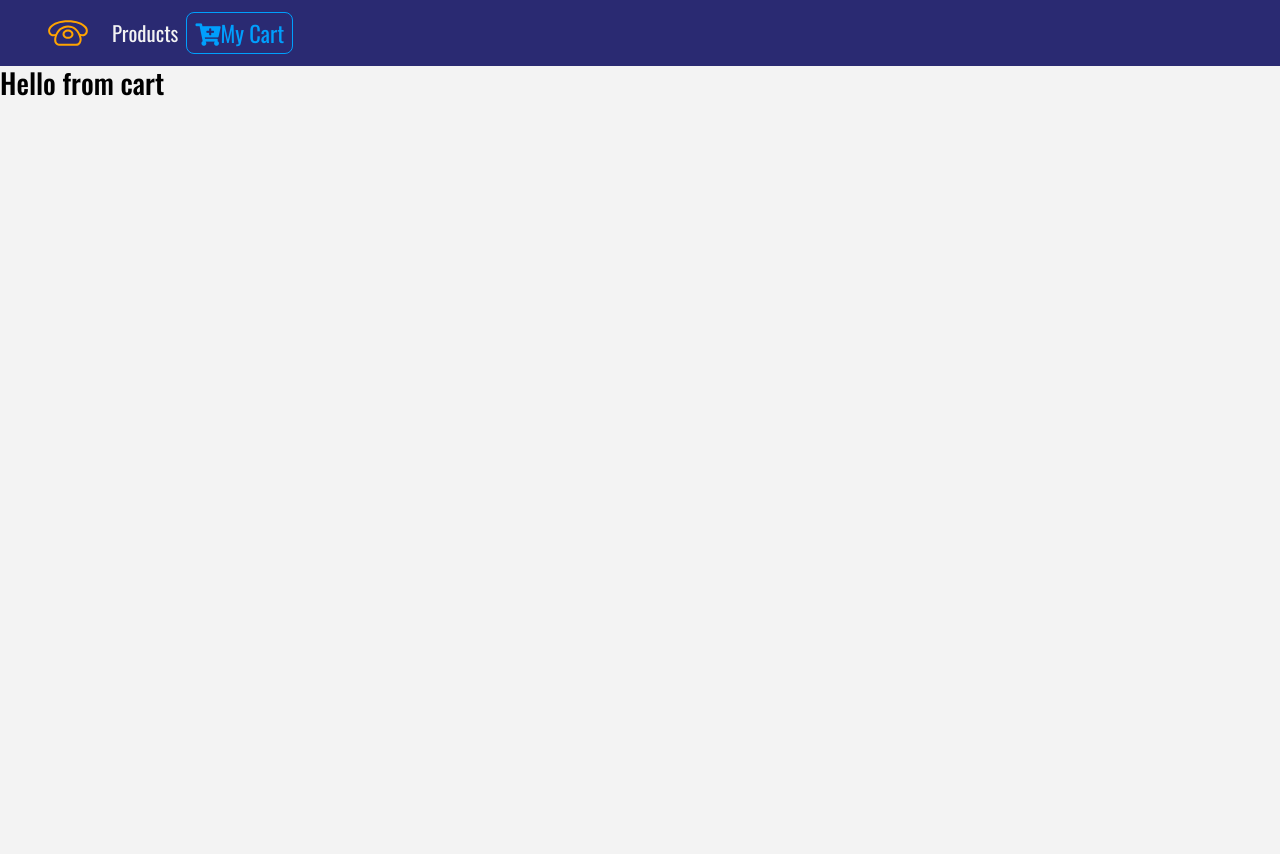
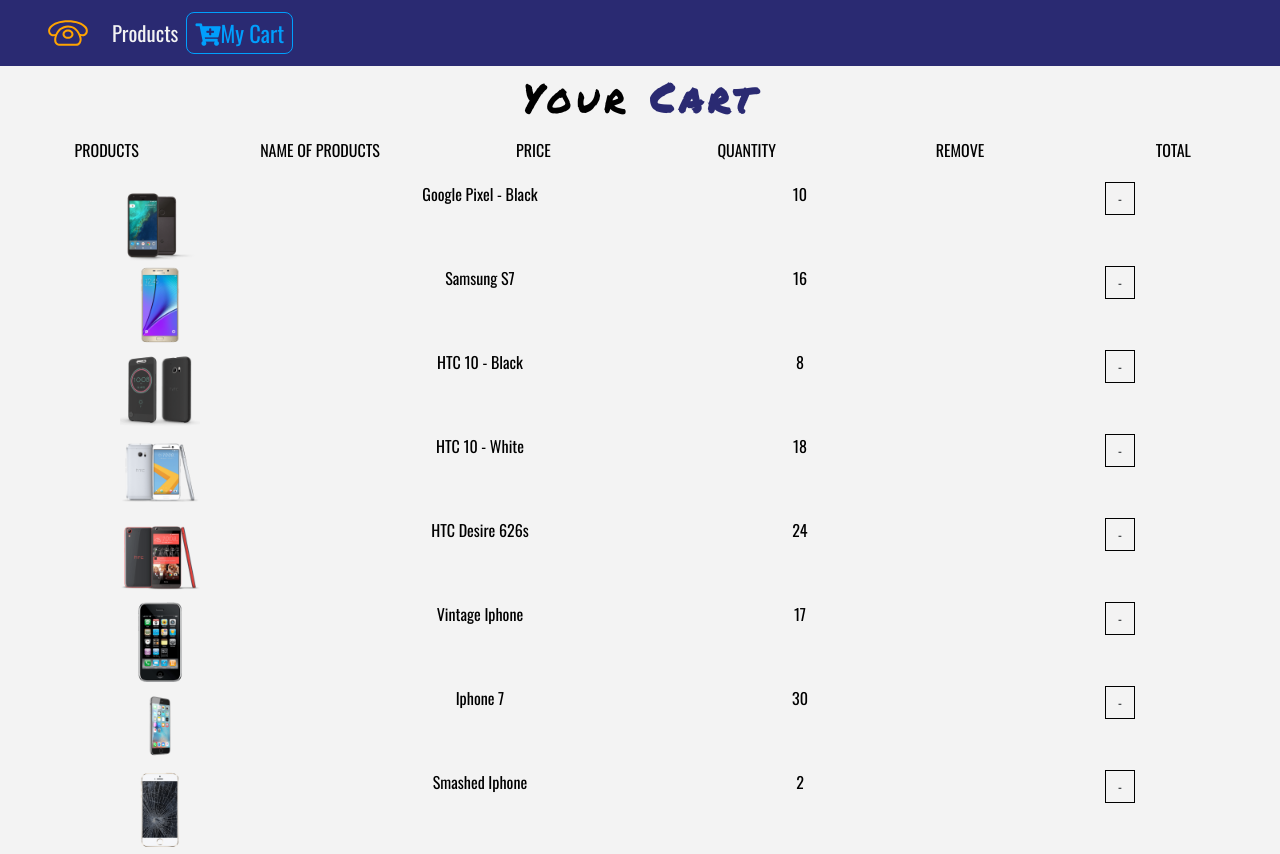
Before and after one commit to Riyana6/E-commerce-web-app, a React (Create React App) app in the folder store-recording/: page /cart in a window 1280 px wide. Before the commit the page ends 800 px from the top, so only its background shows below. Built offline with nearby package versions, Linux system fonts and the light colour scheme.

Commit message:
cart items

```diff
--- a/store-recording/src/App.css
+++ b/store-recording/src/App.css
@@ -5,6 +5,7 @@
   --mainDark: #232528;
   --mainDark: #000;
   --mainYellow: #ffa400;
+  --transition:all 1s linear;
 }
 
 body {
@@ -26,3 +27,23 @@
 .navbar {
   justify-content: flex-start !important;
 }
+
+.btn-black{
+  background: transparent;
+  text-transform: capitalize;
+  font-size: 0.8rem !important;
+  color:var(--mainDark);
+  border-radius: 0 !important;
+  border: 0.1rem solid var(--mainDark) !important;
+}
+
+.btn-black:hover{
+  background: var(--mainDark) !important;
+  color: var(--mainWhite) !important;
+}
+
+.cart-icon{
+  cursor: pointer;
+  font-size: 1.2rem;
+  color: var(--mainYellow);
+}
--- a/store-recording/src/components/Cart/Cart.js
+++ b/store-recording/src/components/Cart/Cart.js
@@ -1,11 +1,33 @@
 import React, { Component } from 'react'
+import Title from '../Title'
+import CartColumns from './CartColumns'
+import EmptyCart from './EmptyCart'
+import { ProductConsumer } from '../../context'
+import CartList from './CartList'
 
 export default class Cart extends Component {
     render() {
         return (
-            <div>
-                <h3>Hello from cart</h3>
-            </div>
+            <section>
+                <ProductConsumer>
+                    {value => {
+                        const {cart} = value;
+                        if(cart.length>0){
+                            return(
+                                <React.Fragment>
+                                    <Title name="your" title="cart"/>
+                                    <CartColumns/>
+                                    <CartList value={value}/>
+                                </React.Fragment>
+                            )
+                        }else{
+                            return(
+                                <EmptyCart/>
+                            )
+                        }
+                    }}
+                </ProductConsumer>
+            </section>
         )
     }
 }
--- /dev/null
+++ b/store-recording/src/components/Cart/CartColumns.js
@@ -0,0 +1,28 @@
+import React from 'react'
+
+export default function CartColumns() {
+    return (
+        <div className="container-fluid text-center d-none d-lg-block">
+            <div className="row">
+                <div className="col-10 mx-auto col-lg-2">
+                    <p className="text-uppercase">products</p>
+                </div>
+                <div className="col-10 mx-auto col-lg-2">
+                    <p className="text-uppercase">name of products</p>
+                </div>
+                <div className="col-10 mx-auto col-lg-2">
+                    <p className="text-uppercase">price</p>
+                </div>
+                <div className="col-10 mx-auto col-lg-2">
+                    <p className="text-uppercase">quantity</p>
+                </div>
+                <div className="col-10 mx-auto col-lg-2">
+                    <p className="text-uppercase">remove</p>
+                </div>
+                <div className="col-10 mx-auto col-lg-2">
+                    <p className="text-uppercase">total</p>
+                </div>
+            </div>
+        </div>
+    )
+}
--- /dev/null
+++ b/store-recording/src/components/Cart/CartItem.js
@@ -0,0 +1,26 @@
+import React from 'react'
+
+export default function CartItem({item,value}) {
+    const {id,title,img,price,total,count} = item;
+    const {increment,decrement,removeItem} = value;
+    return (
+        <div className="row my-1 text-capitalize text-center">
+            <div className="col-10 mx-auto col-lg-2">
+                <img src={img} style={{width:'5rem',height:'5rem'}} className="img-fluid" alt="product"/>
+            </div>
+            <div className="col-10 mx-auto col-lg-2">
+                <span className="d-lg-none">product : </span>
+                {title}
+            </div>
+            <div className="col-10 mx-auto col-lg-2">
+                <span className="d-lg-none">price : $ </span>
+                {price}
+            </div>
+            <div className="col-10 mx-auto col-lg-2 my-2 my-lg-0">
+                <div className="d-flex justify-content-center">
+                </div>
+                <span className="btn btn-black mx-1" onClick={()=>decrement(id)}> - </span>
+            </div>
+        </div>
+    )
+}
--- /dev/null
+++ b/store-recording/src/components/Cart/CartList.js
@@ -0,0 +1,12 @@
+ import React from 'react'
+ import CartItem from './CartItem'
+ export default function CartList({value}) {
+     const {cart} = value;
+     return (
+         <div className="container-fluid">
+             {cart.map(item=> {
+                 return <CartItem key={item.id} item={item} value={value}/>
+             })}
+         </div>
+     )
+ }
--- /dev/null
+++ b/store-recording/src/components/Cart/EmptyCart.js
@@ -0,0 +1,13 @@
+import React from 'react'
+
+export default function EmptyCart() {
+    return (
+        <div className="container mt-5">
+            <div className="row">
+                <div className="col-10 mx-auto text-center text-title">
+                    <h1>ypur cart is currently empty</h1>
+                </div>
+            </div>
+        </div>
+    )
+}
--- a/store-recording/src/context.js
+++ b/store-recording/src/context.js
@@ -7,7 +7,7 @@
     state = {
         products:[],
         detailProduct:detailProduct,
-        cart:[],
+        cart:storeProducts,
         modelOpen:false,
         modelProduct:detailProduct,
         cartSubTotal:0,
```
